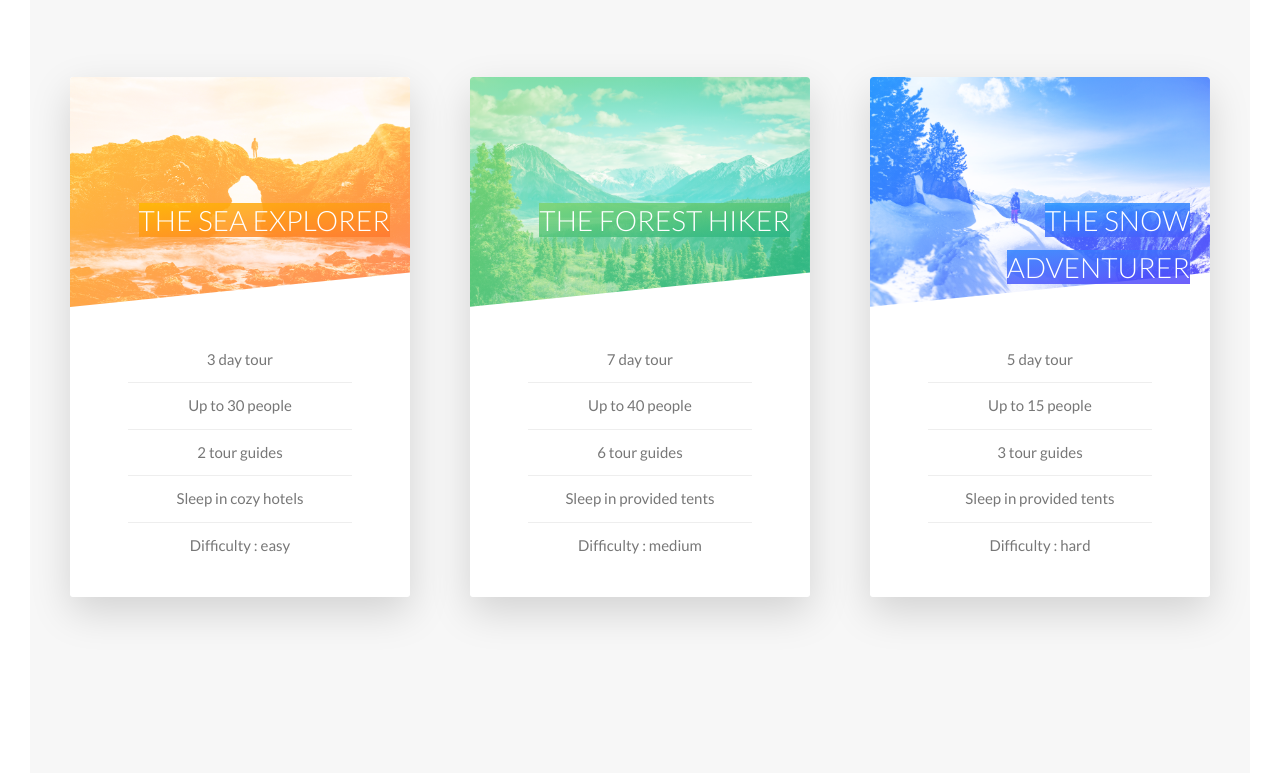
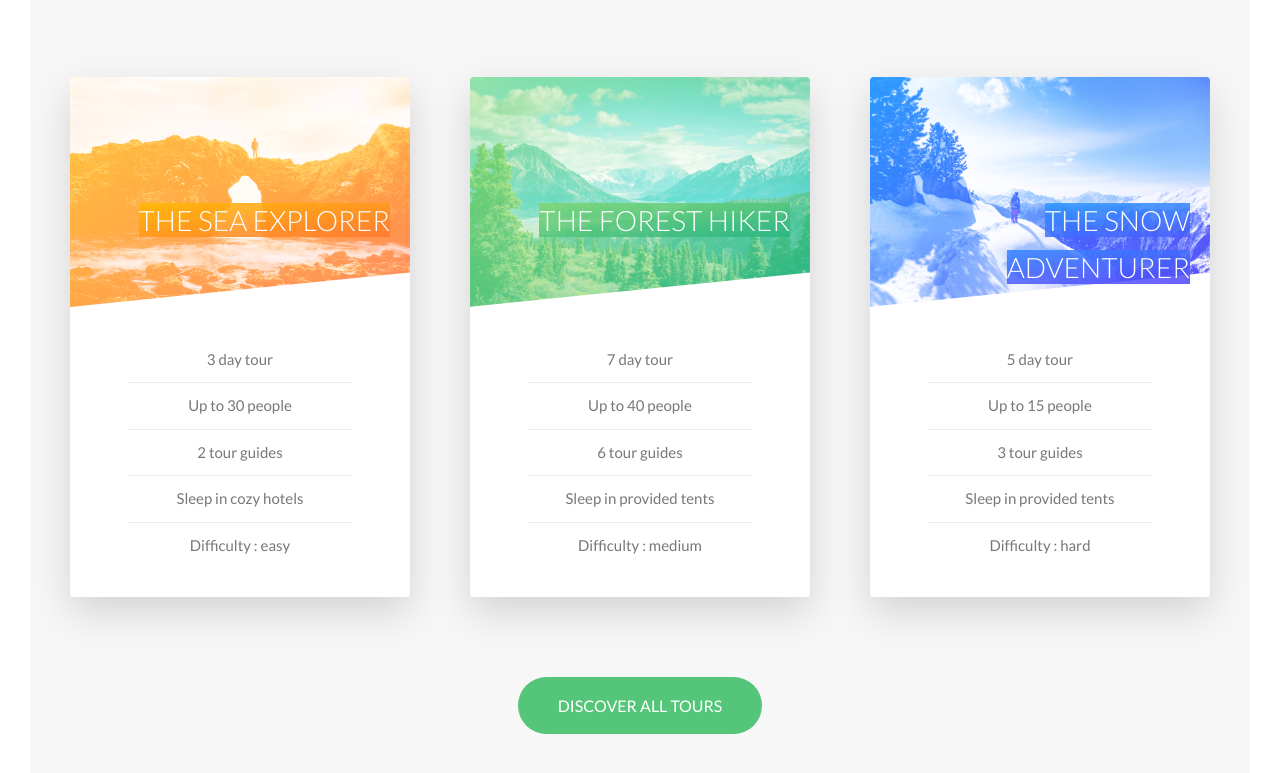
Before and after one commit to khonoridez/U-Sass, a website: page index.html in a window 1280 px wide. Shown: the part 2425-3198 px from the top of the page. Drawn offline with Linux system fonts and the light colour scheme.

Commit message:
Implement section button and style clean up

```diff
--- a/index.html
+++ b/index.html
@@ -208,6 +208,10 @@
                     </div>
                 </div>
 
+                <div class="u-center-text u-margin-bottom-huge">
+                    <a href="" class="btn btn--green">Discover all tours</a>
+                </div>
+
             </section>
         </main>
     </body>
--- a/sass/base/_utilities.scss
+++ b/sass/base/_utilities.scss
@@ -3,3 +3,6 @@
 .u-margin-bottom-small { margin-bottom: 1.5rem; }
 .u-margin-bottom-medium { margin-bottom: 4rem; }
 .u-margin-bottom-big { margin-bottom: 8rem; }
+
+.u-margin-top-big { margin-top: 8rem; }
+.u-margin-top-huge { margin-top: 10rem; }
--- a/sass/components/_button.scss
+++ b/sass/components/_button.scss
@@ -32,6 +32,15 @@
 
         &::after {
             background-color: $color-white;
+        }
+    }
+
+    &--green {
+        background-color: $color-primary;
+        color: $color-white;
+
+        &::after {
+            background-color: $color-primary;
         }
     }
 
--- a/sass/components/_card.scss
+++ b/sass/components/_card.scss
@@ -64,6 +64,7 @@
         -webkit-clip-path: polygon(0 0, 100% 0, 100% 85%, 0 100%); // clips picture on edge
         clip-path: polygon(0 0, 100% 0, 100% 85%, 0 100%);
 
+        // clip-path will disable the overflow so we have to set the border radius of the cards once again
         border-top-left-radius: 3px;
         border-top-right-radius: 3px;
 
--- a/sass/pages/_home.scss
+++ b/sass/pages/_home.scss
@@ -24,6 +24,6 @@
 
 .section-tours {
     background-color: $color-grey-light-1;
-    padding: 25rem 0 50rem 0;
+    padding: 25rem 0 15rem 0;
     margin-top: -10rem; // coming from _header.scss 95vh - 75vh
 }
```
Also changed, not shown: css/style.css.
